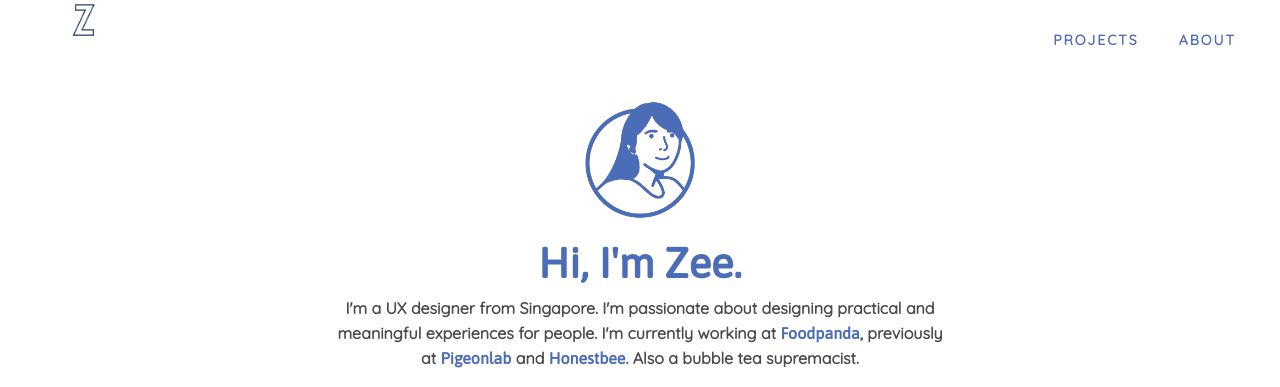
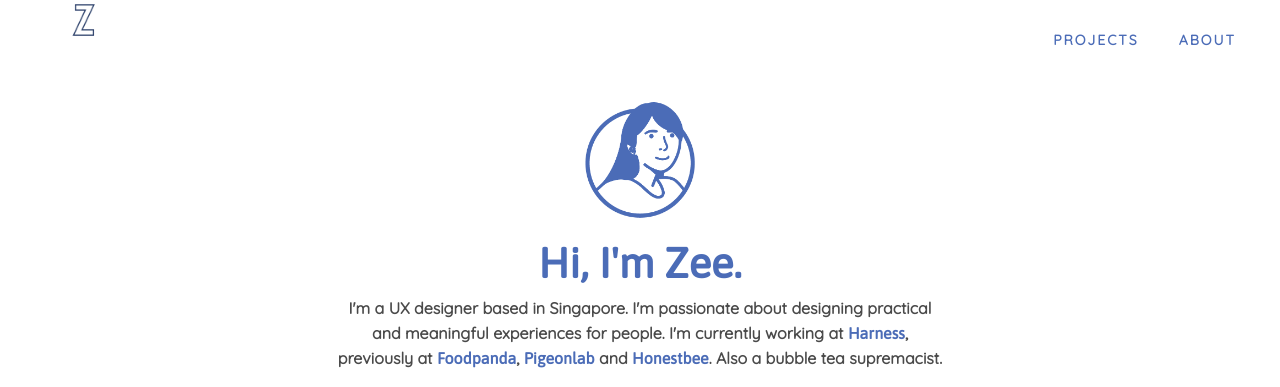
Before and after one commit to yzixuan/yzixuan.github.io, a Jekyll site: the page built from index.html, in a window 1280 px wide and 1294 px high, cut to the strip 0-387 px from the top of the window. Built offline with Jekyll 4.4.1, drawn with Linux system fonts in a browser that asks for light colours; nearby versions of some CDN libraries.

Commit message:
update header to reflect current job position

```diff
--- a/_includes/landing-header.html
+++ b/_includes/landing-header.html
@@ -7,9 +7,9 @@
         !-->
         <img id="profilepic" src="img/profilepic.png">
         <h2 class="cyan-color">Hi, I'm Zee.</h2>
-        <p>I'm a UX designer from Singapore. I'm passionate about designing practical and meaningful experiences for people.
-          I'm currently working at <a class="cyan-color" href="https://www.foodpanda.sg/" target="_blank"><strong>Foodpanda</strong></a>,
-          previously at <a class="cyan-color" href="https://pigeonholelive.com/" target="_blank"><strong>Pigeonlab</strong></a> and <a class="cyan-color" href="https://en.wikipedia.org/wiki/Honestbee" target="_blank"><strong>Honestbee</strong></a>.
+        <p>I'm a UX designer based in Singapore. I'm passionate about designing practical and meaningful experiences for people.
+          I'm currently working at <a class="cyan-color" href="https://www.harness.io/" target="_blank"><strong>Harness</strong></a>,
+          previously at <a class="cyan-color" href="https://www.foodpanda.sg/" target="_blank"><strong>Foodpanda</strong></a>, <a class="cyan-color" href="https://pigeonholelive.com/" target="_blank"><strong>Pigeonlab</strong></a> and <a class="cyan-color" href="https://en.wikipedia.org/wiki/Honestbee" target="_blank"><strong>Honestbee</strong></a>.
           Also a bubble tea supremacist.</p>
       </div>
   </div>
```
